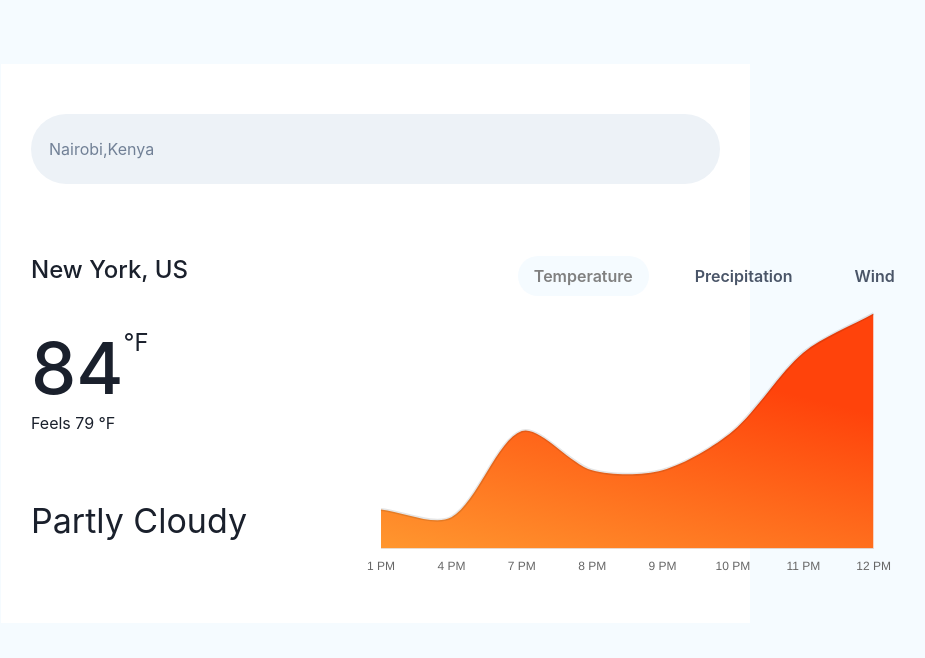
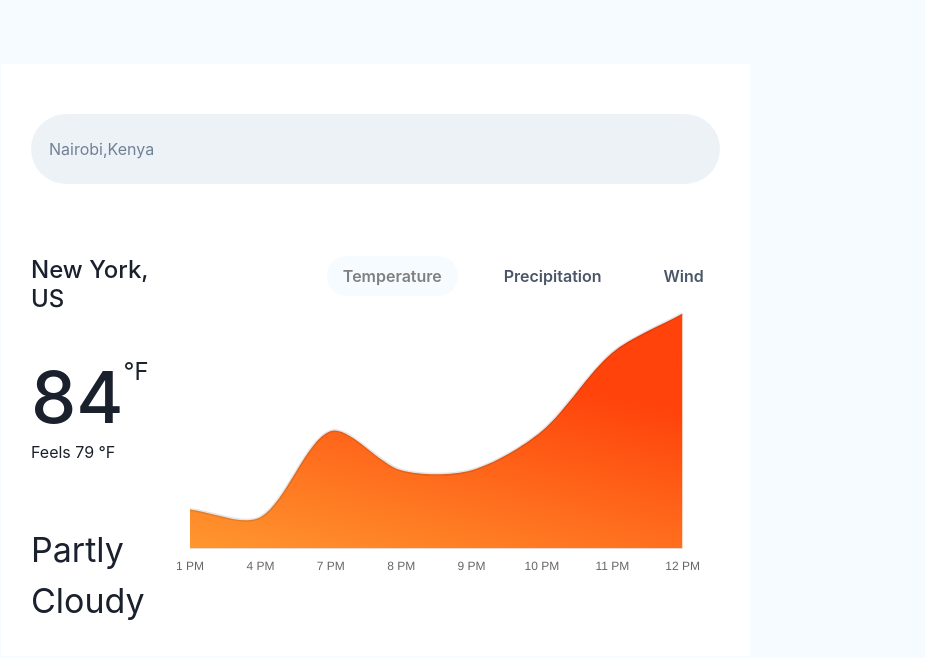
Before and after one commit to asiimwe-a/mentorship-weather-app, a React (Vite) app: page / in a window 1280 px wide. Shown: the top 658 px of the page, without its empty margins (39-964 px from the left). Built offline with nearby package versions, Linux system fonts and the light colour scheme.

Commit message:
feat: Add gray Bg

```diff
--- a/src/App.tsx
+++ b/src/App.tsx
@@ -4,7 +4,7 @@ import WeatherChart from "./components/WeatherChart";
 
 const App: React.FC = () => {
   return (
-    <Box bg="#f5fbff" h="100vh" p={4}>
+    <Box bg="grayBg" h="100vh" p={4}>
       <WeatherChart />
     </Box>
   );
--- a/src/components/WeatherChart/index.tsx
+++ b/src/components/WeatherChart/index.tsx
@@ -40,9 +40,12 @@ const WeatherChart: React.FC = () => {
             Partly Cloudy
           </Text>
         </Box>
+        <Box w={{}}>
           <Tabs variant="soft-rounded">
             <TabList gap="30px" pl="170px">
-            <Tab _selected={{ color: "gray", bg: "#f5fbff" }}>Temperature</Tab>
+              <Tab _selected={{ color: "gray", bg: "#f5fbff" }}>
+                Temperature
+              </Tab>
               <Tab _selected={{ color: "gray", bg: "#f5fbff" }}>
                 Precipitation
               </Tab>
@@ -60,6 +63,7 @@ const WeatherChart: React.FC = () => {
               </TabPanel>
             </TabPanels>
           </Tabs>
+        </Box>
       </Flex>
     </Flex>
   );
--- a/src/main.tsx
+++ b/src/main.tsx
@@ -1,10 +1,23 @@
 import React from "react";
 import ReactDOM from "react-dom/client";
 import App from "./App";
+import { extendTheme } from "@chakra-ui/react";
 import { ChakraProvider } from "@chakra-ui/react";
 
+const theme = extendTheme({
+  colors: { grayBg: "#f5fbff" },
+  breakpoints: {
+    sm: "576px",
+    md: "768px",
+    semiLg: "992px",
+    lg: "1200px",
+    semiXl: "1400px",
+    xl: "1750px",
+  },
+});
+
 ReactDOM.createRoot(document.getElementById("root") as HTMLElement).render(
-  <ChakraProvider>
+  <ChakraProvider theme={theme}>
     <React.StrictMode>
       <App />
     </React.StrictMode>
```
Lines whose indentation alone changed are shown as unchanged.
